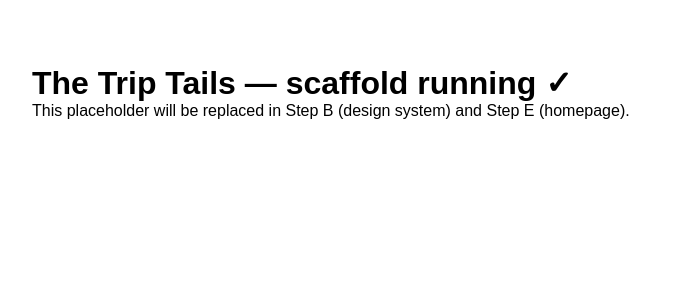
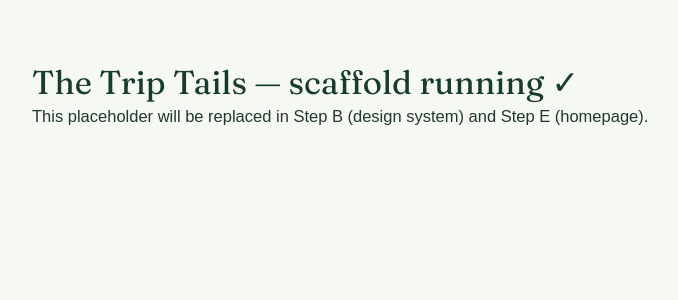
Before and after one commit to sajjad1999000/thetriptails, a Next.js app: page / in a window 1280 px wide. Shown: the top 300 px of the page, without its empty margins (32-710 px from the left). Built offline with nearby package versions, Linux system fonts and the light colour scheme.

Commit message:
Step B - design system tokens

```diff
--- a/app/globals.css
+++ b/app/globals.css
@@ -1,3 +1,89 @@
-/* Design tokens land here in Step B — placeholder reset for now */
+/* ============ TOKENS — fresh nature palette ============ */
+:root{
+  --mist:#F6F8F2;        /* page background: soft sage-white */
+  --cloud:#FFFFFF;
+  --pine:#173B2E;        /* deep forest text & dark bands */
+  --pine-2:#1E4A3A;
+  --ocean:#12756A;       /* teal links & kickers */
+  --leaf:#7FB069;
+  --sun:#E8A83C;         /* golden CTA */
+  --sun-deep:#CF8F24;
+  --ink:#213830;
+  --grey:#5E6E66;
+  --line:rgba(23,59,46,.14);
+  --display:'Fraunces',serif;
+  --body:'Inter',sans-serif;
+  --hand:'Caveat',cursive;
+  --shadow:0 12px 34px rgba(23,59,46,.12);
+}
+
 *{margin:0;padding:0;box-sizing:border-box}
-body{font-family:sans-serif}
+html{scroll-behavior:smooth}
+body{
+  font-family:var(--body);
+  background:var(--mist);
+  color:var(--ink);
+  line-height:1.7;
+  font-size:16.5px;
+  -webkit-font-smoothing:antialiased;
+  overflow-x:hidden;
+}
+img{display:block;max-width:100%}
+a{color:inherit}
+:focus-visible{outline:3px solid var(--sun);outline-offset:3px}
+
+/* ============ TYPE ============ */
+.kicker{font-size:.72rem;font-weight:700;letter-spacing:.24em;text-transform:uppercase;color:var(--ocean)}
+.kicker::before{content:"— "}
+h1,h2,h3{font-family:var(--display);font-weight:400;line-height:1.14;color:var(--pine)}
+h2{font-size:clamp(1.9rem,4.5vw,3rem);margin-top:.7rem}
+.lede{color:var(--grey);max-width:58ch;margin-top:1.1rem;font-size:1.05rem}
+
+/* ============ LAYOUT ============ */
+section{padding:5rem 6vw}
+.inner{max-width:1150px;margin:0 auto}
+
+/* ============ BUTTONS ============ */
+.btn{
+  display:inline-flex;align-items:center;justify-content:center;gap:.5rem;
+  min-height:52px;padding:.9rem 1.9rem;border-radius:100px;
+  font-weight:600;font-size:1rem;text-decoration:none;border:none;cursor:pointer;
+  transition:transform .2s,background .2s,box-shadow .2s;
+  -webkit-tap-highlight-color:transparent;font-family:var(--body);
+}
+.btn:active{transform:scale(.97)}
+.btn-sun{background:var(--sun);color:var(--pine)}
+.btn-sun:hover{background:var(--sun-deep);color:#fff;transform:translateY(-2px);box-shadow:0 10px 28px rgba(232,168,60,.4)}
+.btn-line{border:1.5px solid rgba(255,255,255,.65);color:#fff;background:rgba(0,0,0,.15)}
+.btn-line:hover{border-color:#fff;transform:translateY(-2px)}
+.btn-pine{border:1.5px solid var(--pine);color:var(--pine);background:transparent}
+.btn-pine:hover{background:var(--pine);color:#fff;transform:translateY(-2px)}
+.btn-forest{background:var(--pine);color:#fff}
+.btn-forest:hover{transform:translateY(-2px);box-shadow:0 10px 26px rgba(23,59,46,.35)}
+
+/* ============ SIGNATURE GOLD FRAME ============ */
+.ttframe{position:relative}
+.ttframe::after{content:"";position:absolute;inset:14px;border:1.5px solid rgba(232,168,60,.9);pointer-events:none;z-index:3}
+
+/* ============ SCROLL REVEAL ============ */
+.rv{opacity:0;transform:translateY(24px);transition:opacity .7s ease,transform .7s ease}
+.rv.in{opacity:1;transform:none}
+
+@media (prefers-reduced-motion: reduce){
+  *{animation-duration:0.01ms !important; transition-duration:0.01ms !important;}
+  .rv{opacity:1;transform:none;transition:none}
+}
+
+/* ============ FORM ELEMENTS (base) ============ */
+input,textarea{
+  width:100%;min-height:52px;background:#fff;border:1.5px solid var(--line);
+  color:var(--ink);font-family:var(--body);font-size:1rem;padding:.85rem 1rem;
+  border-radius:10px;outline:none;
+}
+textarea{min-height:110px;resize:vertical}
+input:focus,textarea:focus{border-color:var(--ocean)}
+
+/* ============ DESKTOP BASE ADJUSTMENTS ============ */
+@media (min-width:768px){
+  section{padding:6rem 6vw}
+}
```
